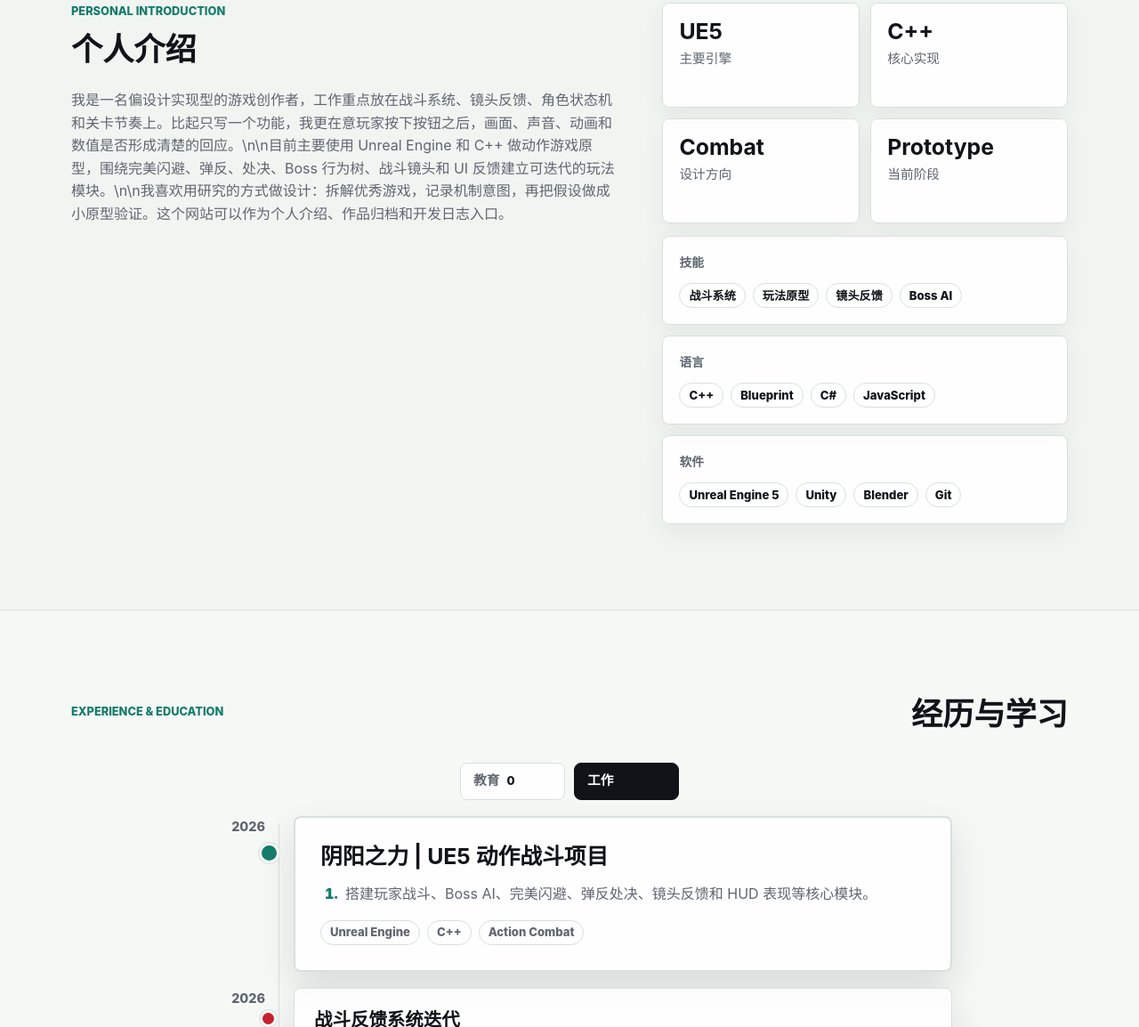
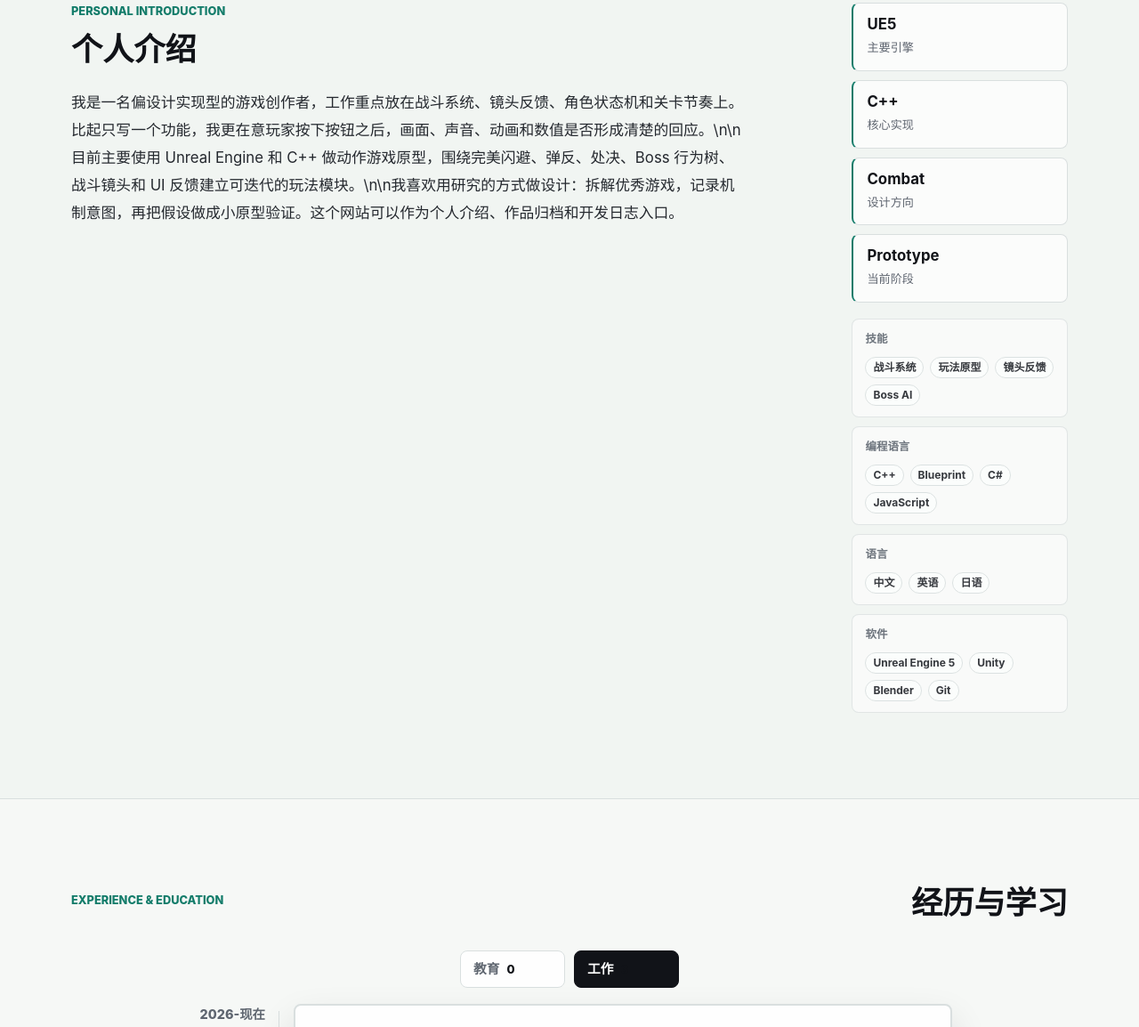
Before and after one commit to Jesse-Ning/PortfolioWebsite, a plain HTML site: page index.html in a window 1280 px wide. Shown: the part 830-1984 px from the top of the page at 89% size. Drawn offline with Linux system fonts and the light colour scheme.

Commit message:
Refine profile hierarchy and timeline status markers

```diff
--- a/content.json
+++ b/content.json
@@ -61,12 +61,20 @@
         ]
       },
       {
-        "label": "语言",
+        "label": "编程语言",
         "items": [
           "C++",
           "Blueprint",
           "C#",
           "JavaScript"
+        ]
+      },
+      {
+        "label": "语言",
+        "items": [
+          "中文",
+          "英语",
+          "日语"
         ]
       },
       {
@@ -82,7 +90,7 @@
   },
   "timeline": [
     {
-      "date": "2026",
+      "date": "2026-现在",
       "title": "阴阳之力 | UE5 动作战斗项目",
       "description": "搭建玩家战斗、Boss AI、完美闪避、弹反处决、镜头反馈和 HUD 表现等核心模块。",
       "tags": [
--- a/script.js
+++ b/script.js
@@ -22,7 +22,8 @@ const DEFAULT_SITE_DATA = {
     ],
     keywords: [
       { label: "技能", items: ["战斗系统", "玩法原型", "镜头反馈", "Boss AI"] },
-      { label: "语言", items: ["C++", "Blueprint", "C#", "JavaScript"] },
+      { label: "编程语言", items: ["C++", "Blueprint", "C#", "JavaScript"] },
+      { label: "语言", items: ["中文", "英语", "日语"] },
       { label: "软件", items: ["Unreal Engine 5", "Unity", "Blender", "Git"] }
     ],
     links: [
@@ -34,7 +35,7 @@ const DEFAULT_SITE_DATA = {
   },
   timeline: [
     {
-      date: "2026",
+      date: "2026-现在",
       title: "阴阳之力 | UE5 动作战斗项目",
       description: "搭建玩家战斗、Boss AI、完美闪避、弹反处决、镜头反馈和 HUD 表现等核心模块。",
       tags: ["Unreal Engine", "C++", "Action Combat"]
@@ -258,13 +259,42 @@ function isFeatured(item, index = 0) {
   return orderValue(item, index) === 1;
 }
 
+function isCurrentTimelineItem(item) {
+  return /现在|至今|当前|present|current|now/i.test(String(item?.date || ""));
+}
+
+function isProgrammingKeyword(value) {
+  const text = String(value || "").trim();
+  return /^(c\+\+|c#|c|blueprint|java|javascript|typescript|python|lua|gdscript|hlsl|glsl|shader|html|css|sql)$/i.test(text) || /蓝图|编程|脚本|script/i.test(text);
+}
+
 function normalizeKeywordGroups(groups) {
-  return (Array.isArray(groups) ? groups : [])
+  const normalized = (Array.isArray(groups) ? groups : [])
     .map((group) => ({
       label: String(group?.label || "关键词").trim(),
       items: toTags(group?.items)
     }))
     .filter((group) => group.label || group.items.length);
+
+  const hasProgrammingGroup = normalized.some((group) => group.label === "编程语言");
+  const migrated = [];
+  let migratedOldLanguage = false;
+
+  normalized.forEach((group) => {
+    if ((group.label === "语言" || group.label.toLowerCase() === "language") && group.items.some(isProgrammingKeyword) && !hasProgrammingGroup) {
+      migrated.push({ ...group, label: "编程语言" });
+      migratedOldLanguage = true;
+      return;
+    }
+
+    migrated.push(group);
+  });
+
+  if (migratedOldLanguage && !migrated.some((group) => group.label === "语言")) {
+    migrated.push({ label: "语言", items: ["中文", "英语", "日语"] });
+  }
+
+  return migrated;
 }
 
 function inferProjectLanguage(project) {
@@ -567,7 +597,7 @@ function renderTimeline() {
           ? visibleItems
               .map(
                 (item) => `
-                  <article class="timeline-item reveal${isFeatured(item, item.index) ? " is-featured" : ""}">
+                  <article class="timeline-item reveal${isFeatured(item, item.index) ? " is-featured" : ""}${isCurrentTimelineItem(item) ? " is-current" : ""}">
                     <div class="timeline-date">${escapeHtml(item.date)}</div>
                     <div class="timeline-card">
                       <h3>${escapeHtml(item.title)}</h3>
@@ -1100,7 +1130,7 @@ function renderProfileEditor() {
     <div class="dev-section-head">
       <div>
         <h3>关键词分组</h3>
-        <p>可以写技能、语言、软件等。每组关键词用逗号或换行分隔。</p>
+        <p>可以写技能、编程语言、语言、软件等。每组关键词用逗号或换行分隔。</p>
       </div>
       <button class="dev-small-button" type="button" data-add-keyword-group>${icon("plus")}添加分组</button>
     </div>
--- a/styles.css
+++ b/styles.css
@@ -383,6 +383,22 @@ body[data-theme="dark"] .link-button.primary {
   align-items: start;
 }
 
+.about-grid {
+  grid-template-columns: minmax(0, 1.55fr) minmax(240px, 0.45fr);
+  gap: 42px;
+}
+
+.about-detail .copy-stack {
+  max-width: 760px;
+  gap: 14px;
+}
+
+.about-detail .copy-stack p {
+  color: color-mix(in srgb, var(--ink) 74%, var(--muted));
+  font-size: 1.05rem;
+  line-height: 1.85;
+}
+
 h2 {
   margin: 0;
   font-size: 2.2rem;
@@ -415,74 +431,79 @@ h2 {
 
 .about-sidebar {
   display: grid;
-  gap: 14px;
+  align-self: start;
+  gap: 18px;
 }
 
 .profile-facts {
   display: grid;
-  grid-template-columns: repeat(2, minmax(0, 1fr));
-  gap: 12px;
+  grid-template-columns: 1fr;
+  gap: 10px;
 }
 
 .profile-keywords {
-  display: grid;
-  gap: 12px;
+  display: flex;
+  flex-wrap: wrap;
+  gap: 10px;
+  opacity: 0.9;
 }
 
 .keyword-group {
-  padding: 18px;
-  border: 1px solid var(--line);
+  flex: 1 1 180px;
+  padding: 12px 14px;
+  border: 1px solid color-mix(in srgb, var(--line) 82%, transparent);
   border-radius: 8px;
-  background: var(--surface);
-  box-shadow: 0 10px 26px rgba(17, 19, 24, 0.06);
+  background: color-mix(in srgb, var(--surface) 72%, transparent);
+  box-shadow: none;
 }
 
 .keyword-group h3 {
-  margin: 0 0 12px;
+  margin: 0 0 10px;
   color: var(--muted);
-  font-size: 0.86rem;
+  font-size: 0.78rem;
   font-weight: 850;
 }
 
 .keyword-list {
   display: flex;
   flex-wrap: wrap;
-  gap: 8px;
+  gap: 7px;
 }
 
 .keyword-chip {
   display: inline-flex;
   align-items: center;
-  min-height: 28px;
-  padding: 0 10px;
+  min-height: 24px;
+  padding: 0 8px;
   border: 1px solid var(--line);
   border-radius: 999px;
-  color: var(--ink);
-  background: color-mix(in srgb, var(--surface-strong) 72%, transparent);
-  font-size: 0.82rem;
-  font-weight: 780;
+  color: color-mix(in srgb, var(--ink) 78%, var(--muted));
+  background: color-mix(in srgb, var(--surface-strong) 52%, transparent);
+  font-size: 0.75rem;
+  font-weight: 720;
 }
 
 .fact-item {
-  min-height: 118px;
-  padding: 18px;
+  min-height: 0;
+  padding: 13px 15px;
   border: 1px solid var(--line);
+  border-left: 2px solid var(--jade);
   border-radius: 8px;
-  background: var(--surface);
-  box-shadow: 0 10px 26px rgba(17, 19, 24, 0.06);
+  background: color-mix(in srgb, var(--surface) 86%, transparent);
+  box-shadow: none;
 }
 
 .fact-item strong {
   display: block;
-  margin-bottom: 4px;
+  margin-bottom: 3px;
   color: var(--ink);
-  font-size: 1.55rem;
-  line-height: 1.1;
+  font-size: 1.05rem;
+  line-height: 1.2;
 }
 
 .fact-item span {
   color: var(--muted);
-  font-size: 0.92rem;
+  font-size: 0.82rem;
 }
 
 .timeline {
@@ -561,13 +582,18 @@ h2 {
   position: absolute;
   top: 24px;
   left: -39px;
+  display: none;
   width: 13px;
   height: 13px;
   border: 3px solid var(--paper);
   border-radius: 50%;
   content: "";
-  background: var(--red);
+  background: var(--jade);
   box-shadow: 0 0 0 1px var(--line);
+}
+
+.timeline-item.is-current .timeline-card::before {
+  display: block;
 }
 
 .timeline-item.is-featured .timeline-card {
@@ -576,12 +602,11 @@ h2 {
   background: color-mix(in srgb, var(--surface-strong) 88%, var(--paper));
 }
 
-.timeline-item.is-featured .timeline-card::before {
+.timeline-item.is-current.is-featured .timeline-card::before {
   top: 28px;
   left: -41px;
   width: 17px;
   height: 17px;
-  background: var(--jade);
 }
 
 .timeline-item.is-featured .timeline-card h3 {
@@ -1380,7 +1405,7 @@ body[data-theme="dark"] .dev-action.primary {
   }
 
   .timeline-card::before,
-  .timeline-item.is-featured .timeline-card::before {
+  .timeline-item.is-current.is-featured .timeline-card::before {
     left: -26px;
   }
 }
```
